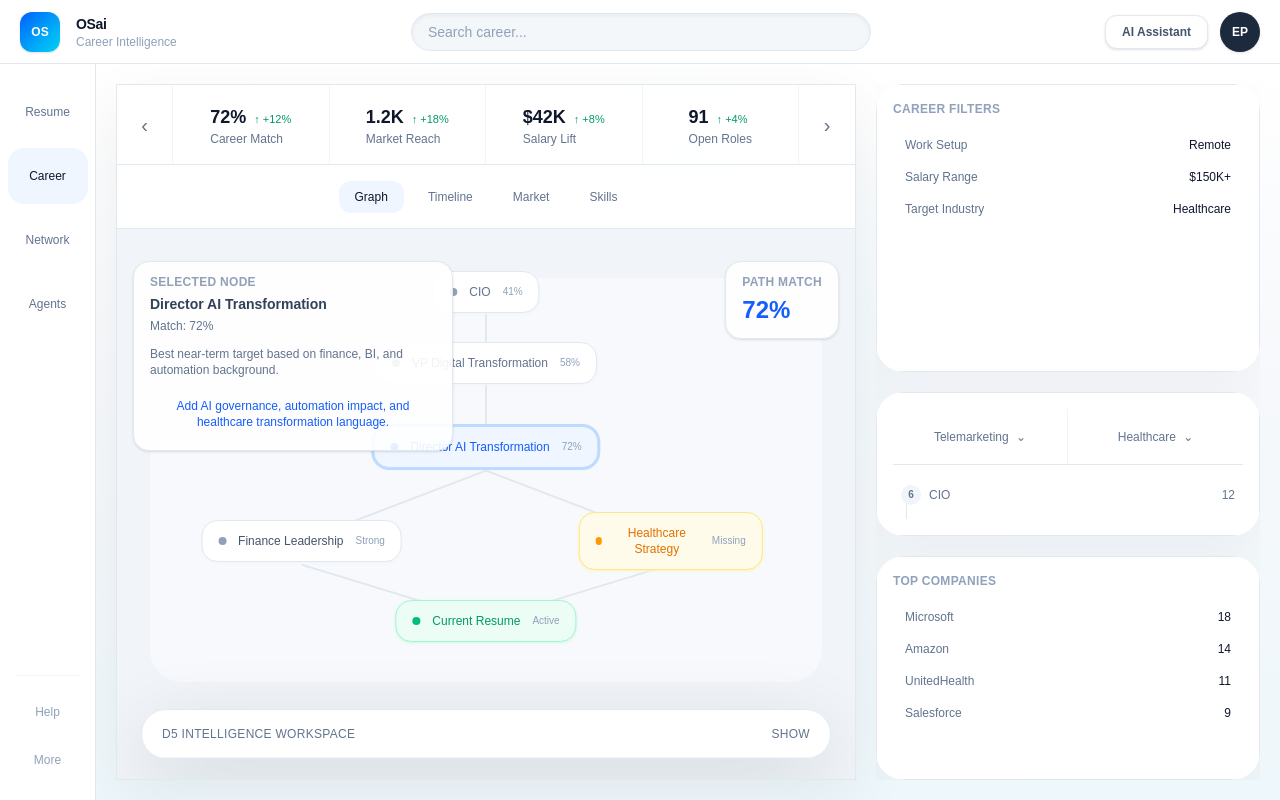
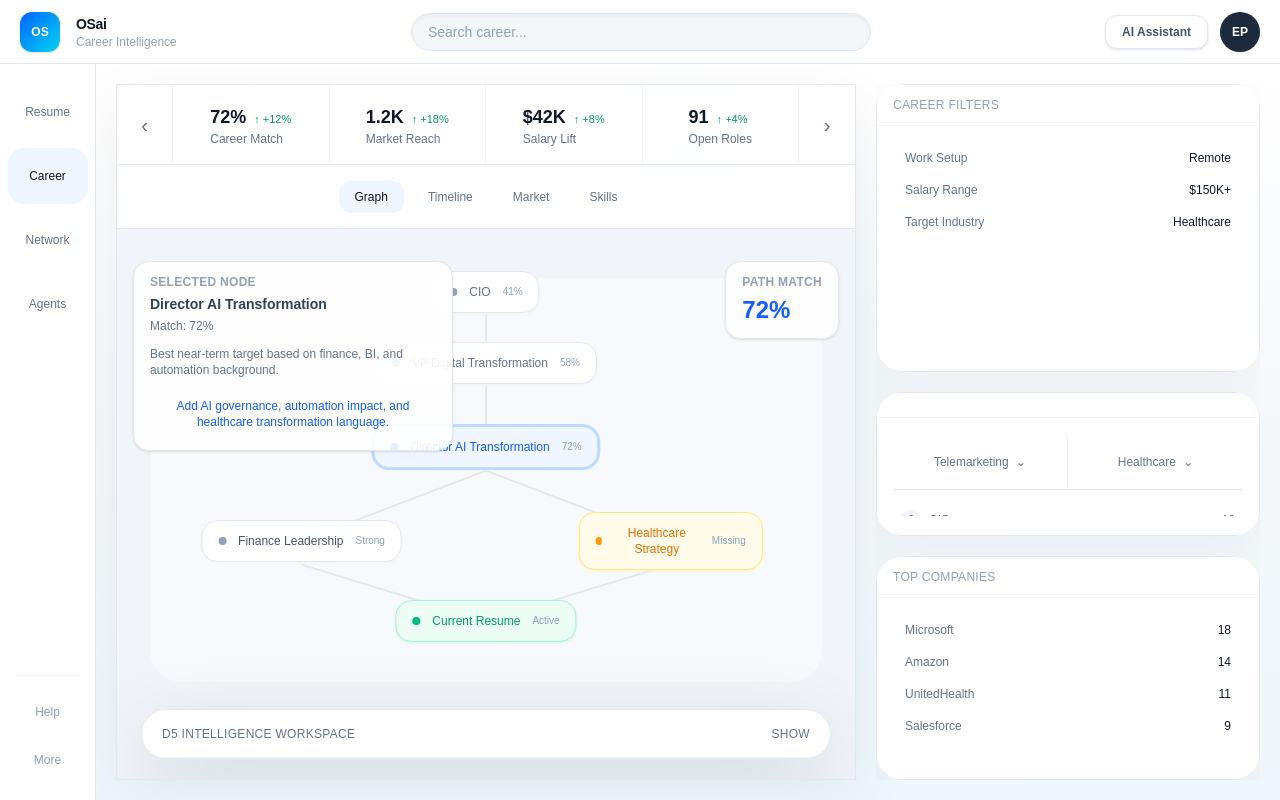
Before and after one commit to OrbitSystemsAi/career-pivot, a Next.js app: page / in a window 1280 px wide. Built offline with nearby package versions, Linux system fonts and the light colour scheme.

Commit message:
Centralize core UI styling

```diff
--- /dev/null
+++ b/core/design/styles.ts
@@ -0,0 +1,28 @@
+export const styles = {
+  surface: {
+    app: "bg-[#f7f8fb] text-slate-900",
+    workspace:
+      "bg-[radial-gradient(circle_at_50%_35%,rgba(224,247,250,0.65),transparent_34%),linear-gradient(180deg,#ffffff_0%,#f6f8fb_45%,#eef7fb_100%)]",
+    panel: "rounded-[1.5rem] border border-slate-200 bg-white shadow-sm",
+    panelSoft:
+      "rounded-[1.5rem] border border-slate-200 bg-white/95 shadow-[0_18px_50px_rgba(15,23,42,0.04)]",
+  },
+
+  button: {
+    base: "rounded-xl text-xs transition",
+    neutral:
+      "rounded-xl text-xs text-slate-500 transition hover:bg-blue-50 hover:text-slate-900",
+    selected: "rounded-xl bg-blue-50 text-xs text-slate-900 transition",
+    bordered:
+      "rounded-xl border border-slate-200 bg-white px-3 py-2 text-xs text-slate-500 transition hover:bg-blue-50 hover:text-slate-900",
+    disabled:
+      "cursor-not-allowed rounded-xl border border-slate-200 bg-white px-3 py-2 text-xs text-slate-300",
+  },
+
+  text: {
+    label: "text-xs uppercase tracking-wide text-slate-400",
+    body: "text-sm text-slate-700",
+    muted: "text-xs text-slate-500",
+    value: "text-slate-900",
+  },
+};
--- a/core/ui/ActionRow.tsx
+++ b/core/ui/ActionRow.tsx
@@ -1,3 +1,5 @@
+import { styles } from "@/core/design/styles";
+
 type ActionRowProps = {
   label: string;
   value?: string;
@@ -15,14 +17,13 @@ export default function ActionRow({
     <>
       <span>{label}</span>
 
-      {value && <span className="text-slate-900">{value}</span>}
+      {value && <span className={styles.text.value}>{value}</span>}
 
-      {action && <span className="text-slate-900">{action}</span>}
+      {action && <span className={styles.text.value}>{action}</span>}
     </>
   );
 
-  const className =
-    "flex w-full justify-between rounded-xl px-3 py-2 text-xs text-slate-500 hover:bg-blue-50 hover:text-slate-900";
+  const className = `flex w-full justify-between px-3 py-2 ${styles.button.neutral}`;
 
   if (!onClick) {
     return <div className={className}>{content}</div>;
--- a/core/ui/PanelCard.tsx
+++ b/core/ui/PanelCard.tsx
@@ -1,20 +1,20 @@
+import { styles } from "@/core/design/styles";
+
 type PanelCardProps = {
-  title?: string;
+  title: string;
   children: React.ReactNode;
 };
 
 export default function PanelCard({ title, children }: PanelCardProps) {
   return (
-    <div className="flex h-full min-h-0 flex-col rounded-2xl border border-slate-200 bg-white p-4">
-      {title && (
-        <div className="mb-3 shrink-0 text-xs font-semibold uppercase tracking-wide text-slate-400">
-          {title}
-        </div>
-      )}
+    <section className={`h-full overflow-hidden ${styles.surface.panel}`}>
+      <div className="border-b border-slate-100 px-4 py-3">
+        <h3 className={styles.text.label}>{title}</h3>
+      </div>
 
-      <div className="min-h-0 flex-1 overflow-auto">
+      <div className="h-[calc(100%-2.75rem)] overflow-auto p-4">
         {children}
       </div>
-    </div>
+    </section>
   );
 }
```
